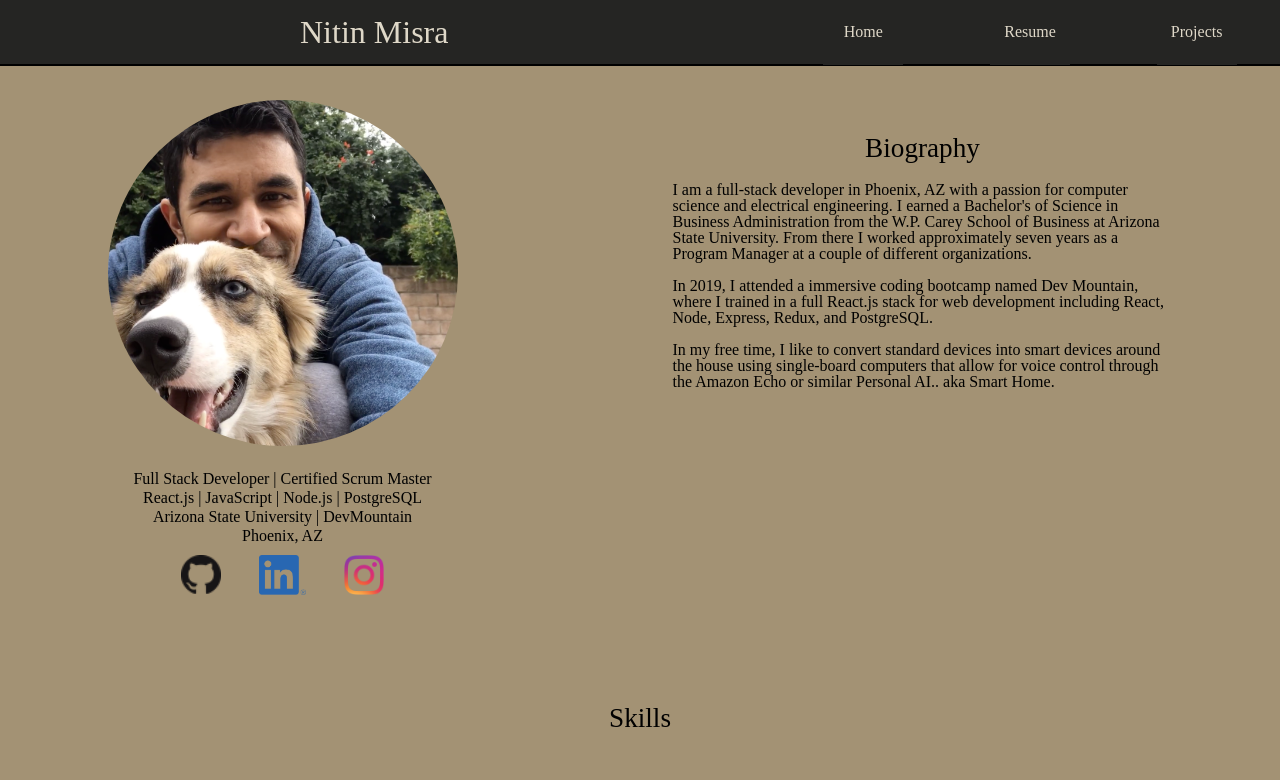
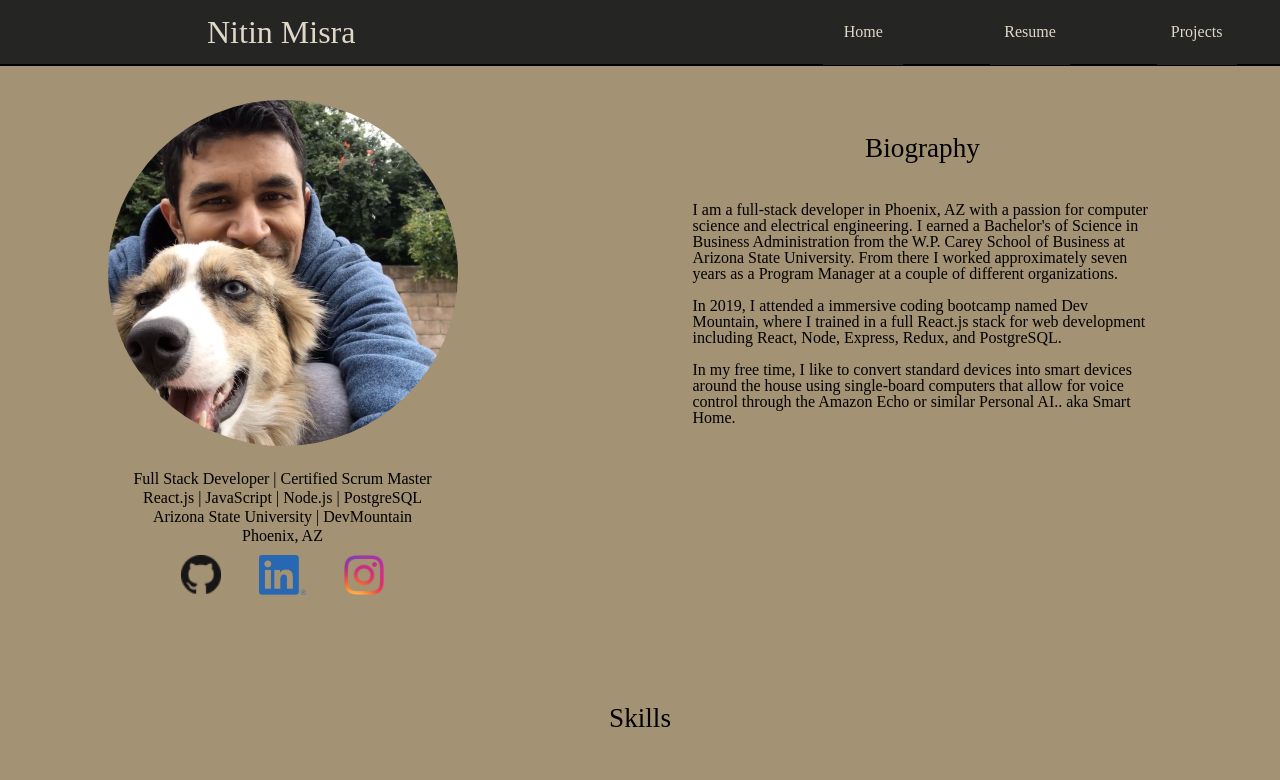
Before and after one commit to iamnitinmisra/new-portfolio, a React (Create React App) app: page / in a window 1280 px wide. Shown: the top 780 px of the page. Built offline with nearby package versions, Linux system fonts and the light colour scheme; grey boxes are pictures that could not be loaded.

Commit message:
fixed nav bar styling

```diff
--- a/src/components/portfolio/Portfolio.css
+++ b/src/components/portfolio/Portfolio.css
@@ -17,9 +17,13 @@
 .name-text {
   width: 180px;
   margin: 0 auto;
-  align-items: center;
+  /* align-items: center; */
+  /* justify-content: center; */
+  /* position: absolute; */
+  /* left: 382px;   */
   font-size: 2em;
   color: #dfd8c8;
+
 }
 
 #outer-container {
@@ -75,10 +79,6 @@
   #inner-container {
     width: 100vw;
   }
-
-  /* .navigation-bar {
-    width: 100vw;
-  } */
 }
 
 @media (min-width: 955px) and (max-width: 1279px) {
@@ -86,9 +86,10 @@
     display: none;
   }
 
-  /* .navigation-bar {
-    width: 956px;
-  } */
+  .name-text {
+    position: relative;
+    right: 110px;
+  }
 
   #inner-container {
     width: 956px;
@@ -100,6 +101,11 @@
     display: none;
   }
 
+  .name-text {
+    position: relative;
+    right: 93px;
+  }
+
   #inner-container {
     width: 1280px;
   }
--- a/src/components/portfolio/biography/Biography.css
+++ b/src/components/portfolio/biography/Biography.css
@@ -1,7 +1,6 @@
 #biography-container {
   display: flex;
   flex-direction: column;
-  align-items: top;
 }
 
 #biography-container h2 {
@@ -11,7 +10,7 @@
 }
 
 .biography-text {
-  /* padding: 20px; */
+  padding: 20px;
 }
 
 @media (min-width: 955px) {
```
